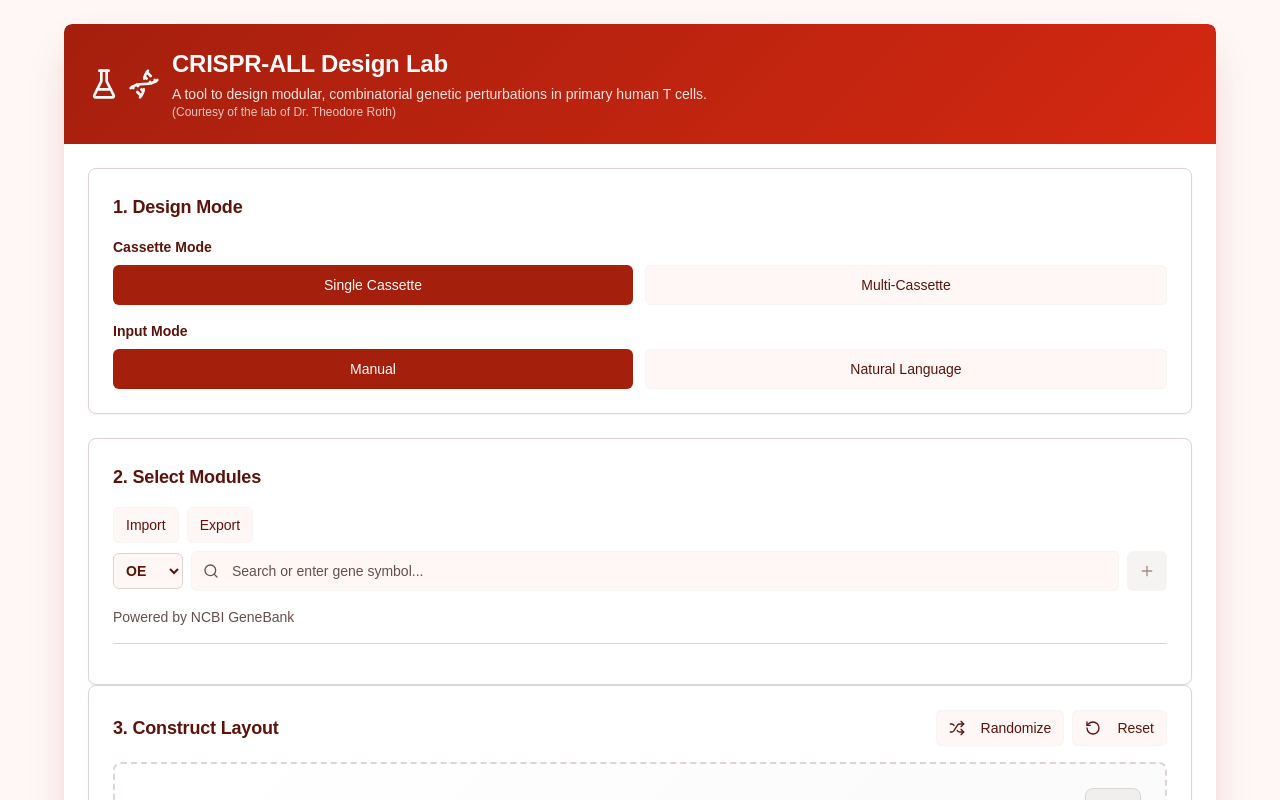
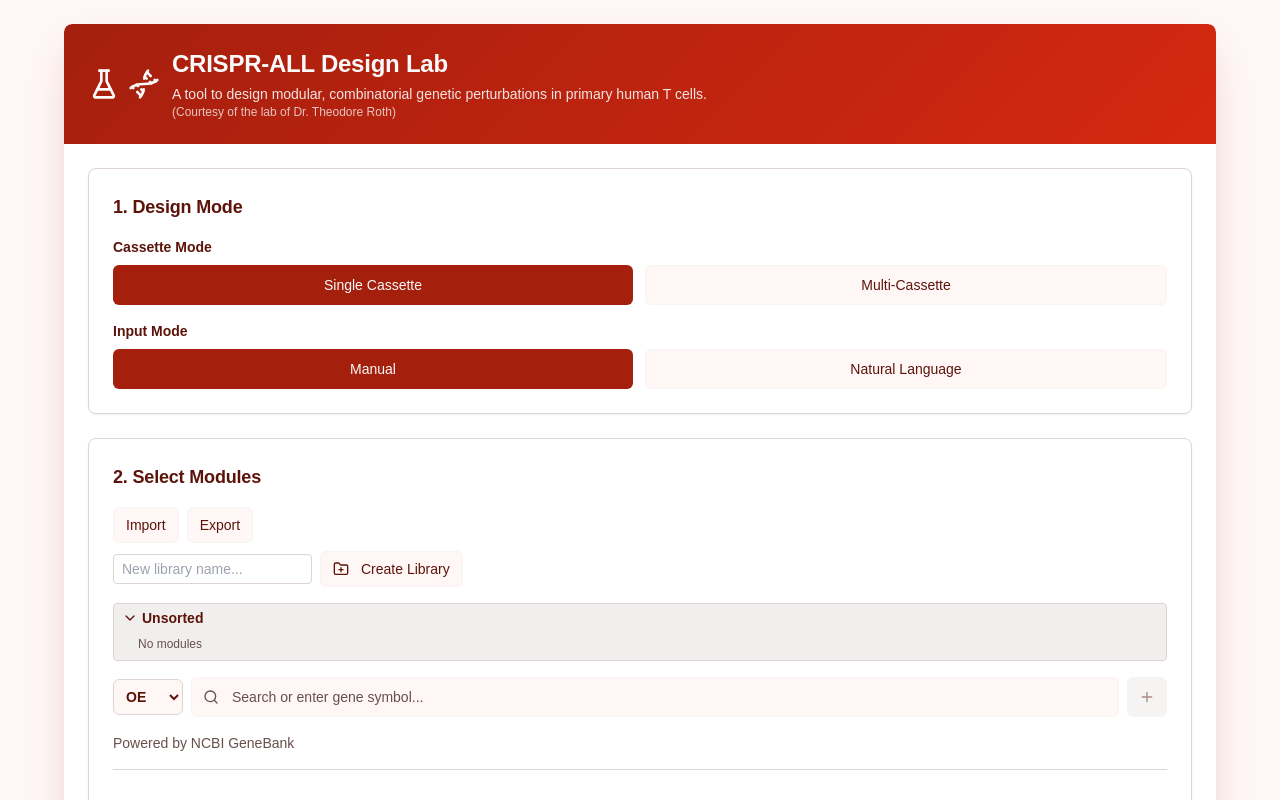
Before and after one commit to Siddheshmittra/CRISPR-All_Hands_On_Deck, a React (Vite) app: page / in a window 1280 px wide. Shown: the top 800 px of the page. Built offline with nearby package versions, Linux system fonts and the light colour scheme; a web font is replaced by a local one.

Commit message:
demo folder feature

```diff
--- a/src/components/design-lab/module-selector.tsx
+++ b/src/components/design-lab/module-selector.tsx
@@ -3,7 +3,7 @@ import { Card } from "@/components/ui/card"
 import { Input } from "@/components/ui/input"
 import { Button } from "@/components/ui/button"
 import { ModuleButton } from "@/components/ui/module-button"
-import { Search, Plus, Trash2 } from "lucide-react"
+import { Search, Plus, Trash2, ChevronDown, FolderPlus } from "lucide-react"
 import { Droppable, Draggable } from "@hello-pangea/dnd"
 import { Badge } from "@/components/ui/badge"
 
@@ -41,6 +41,32 @@ export const ModuleSelector = ({ selectedModules, onModuleSelect, onModuleDesele
     { value: 'knockdown', label: 'KD' },
     { value: 'knockin', label: 'KI' },
   ]
+
+  // Folder/Library demo state
+  const [folders, setFolders] = useState([
+    { id: 'default', name: 'Unsorted', modules: customModules.map(m => m.id), open: true }
+  ])
+  const [newFolderName, setNewFolderName] = useState("")
+  function handleCreateFolder() {
+    if (!newFolderName.trim()) return
+    setFolders(folders => [
+      ...folders,
+      { id: Date.now() + '-' + Math.random(), name: newFolderName.trim(), modules: [], open: true }
+    ])
+    setNewFolderName("")
+  }
+  function handleToggleFolder(id: string) {
+    setFolders(folders => folders.map(f => f.id === id ? { ...f, open: !f.open } : f))
+  }
+  function handleDropModuleToFolder(moduleId: string, folderId: string) {
+    setFolders(folders => folders.map(f => {
+      if (f.id === folderId) {
+        return { ...f, modules: [...new Set([...f.modules, moduleId])] }
+      } else {
+        return { ...f, modules: f.modules.filter(mid => mid !== moduleId) }
+      }
+    }))
+  }
 
   // Fetch suggestions from HGNC
   async function hgncSuggest(query: string) {
@@ -206,6 +232,58 @@ export const ModuleSelector = ({ selectedModules, onModuleSelect, onModuleDesele
           onChange={handleFileChange}
         />
       </div>
+      {/* Folder/Library creation demo */}
+      <div className="flex gap-2 mb-4 items-center">
+        <input
+          type="text"
+          placeholder="New library name..."
+          value={newFolderName}
+          onChange={e => setNewFolderName(e.target.value)}
+          className="border border-border rounded px-2 py-1 text-sm"
+        />
+        <Button variant="outline" size="sm" onClick={handleCreateFolder}>
+          <FolderPlus className="h-4 w-4 mr-1" />Create Library
+        </Button>
+      </div>
+      {/* Folder/Library toggles demo */}
+      <div className="mb-4">
+        {folders.map(folder => (
+          <div key={folder.id} className="mb-2 border rounded bg-muted">
+            <div
+              className="flex items-center cursor-pointer px-2 py-1 select-none"
+              onClick={() => handleToggleFolder(folder.id)}
+            >
+              <ChevronDown className={`h-4 w-4 mr-1 transition-transform ${folder.open ? '' : '-rotate-90'}`} />
+              <span className="font-semibold text-sm">{folder.name}</span>
+            </div>
+            {folder.open && (
+              <div className="pl-6 pb-2 pt-1 flex flex-wrap gap-2">
+                {folder.modules.length === 0 && <span className="text-xs text-muted-foreground">No modules</span>}
+                {folder.modules.map(mid => {
+                  const module = customModules.find(m => m.id === mid)
+                  if (!module) return null
+                  return (
+                    <Draggable key={module.id + '-folder'} draggableId={module.id + '-folder'} index={0}>
+                      {(dragProvided) => (
+                        <div
+                          ref={dragProvided.innerRef}
+                          {...dragProvided.draggableProps}
+                          {...dragProvided.dragHandleProps}
+                          className="cursor-move"
+                        >
+                          <Badge variant="secondary" className="text-xs">
+                            {module.name}
+                          </Badge>
+                        </div>
+                      )}
+                    </Draggable>
+                  )
+                })}
+              </div>
+            )}
+          </div>
+        ))}
+      </div>
       {/* Type selector + search + add button row */}
       <div className="flex gap-2 mb-4 items-center">
         {/* Segmented toggle for type */}
```
